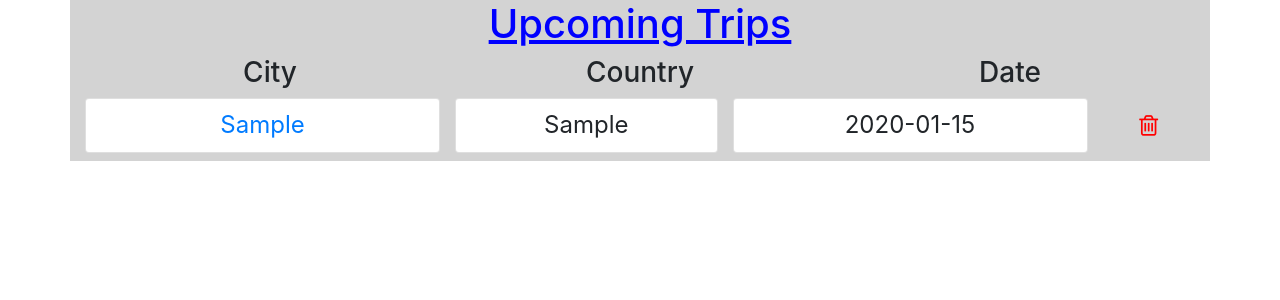
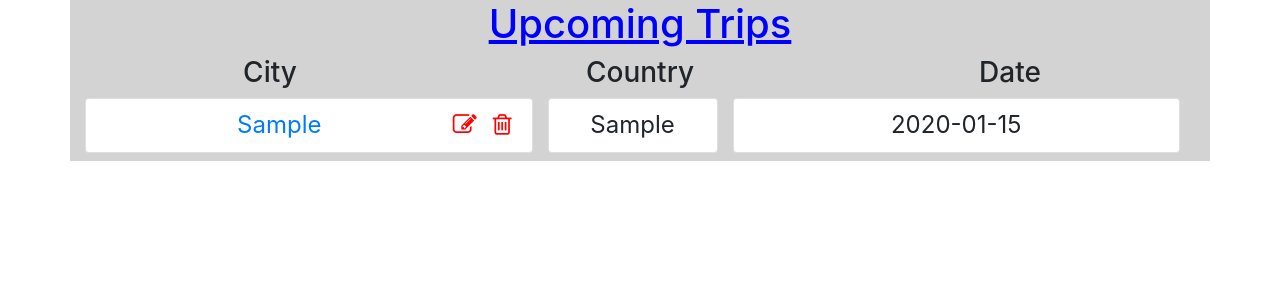
Before and after one commit to KevinChheang/Weather, a Flask app: page /all_trips/1 in a window 1280 px wide. Shown: the part 69-369 px from the top of the page. Run offline with Flask 2, Linux system fonts and the light colour scheme; the visitor is signed in with stand-in values (Sample User, id 1); tables that the repository leaves empty hold one stand-in row (values such as "Sample post"); parts of the project's set-up code (start-up, migrations or seed data) failed here and were passed over; some libraries are stand-ins or nearby versions.

Commit message:
implement edit trip

```diff
--- a/Code/app.py
+++ b/Code/app.py
@@ -129,6 +129,28 @@ def add_trip(user_id):
 
     return render_template("add_trip_form.html", form=form)
 
+@app.route("/edit-trip/<int:trip_id>", methods=["GET", "POST"])
+def edit_trip(trip_id):
+    setSession()
+    trip = UpcomingTrip.query.get_or_404(trip_id)
+
+    form = UpcomingTripForm(obj=trip)
+
+    if form.validate_on_submit():
+        trip.country = form.country.data
+        trip.city = form.city.data
+        trip.date = form.date.data.strftime("%m/%d/%Y")
+
+        db.session.add(trip)
+        db.session.commit()
+
+        flash("Trip updated", "success")
+
+        return redirect(f"/all_trips/{trip.user_id}")
+
+    return render_template("add_trip_form.html", form=form)
+
+
 @app.route("/delete-trip/<int:trip_id>")
 def delete_trip(trip_id):
     # check if user login or not
--- a/Code/static/css/weather.css
+++ b/Code/static/css/weather.css
@@ -39,11 +39,6 @@ h1, h2 {
     padding: 15px;
 }
 
-#trash-bin {
-    margin-top: 10px;
-    height: 40px;
-}
-
-#delete-trip {
+.trip-link {
     color: red;
 }
--- a/Code/templates/display_all_trips.html
+++ b/Code/templates/display_all_trips.html
@@ -5,33 +5,43 @@
         <h1 class="text-center">Upcoming Trips</h1>
 
         <div class="row text-center">
-            <div class="col-4">
+            <div class="col-md-4">
                 <h3 class="">City</h3>
             </div>
-            <div class="col-4">
+            <div class="col-md-4">
                 <h3 class="">Country</h3>
             </div>
-            <div class="col-4">
+            <div class="col-md-4">
                 <h3>Date</h3>
             </div>
         </div>
 
         {% for trip in trips %}
             <div class="row text-center">
-                <div class="col-4 list-group">
-                    <h4 class="font-weight-normal list-group-item"><a href="/trip_details/{{trip.id}}">{{trip.city}}</a></h4>
+                <!-- <div class="col-md-1">
                 </div>
 
-                <div class="col-3 list-group">
+                <div class="col-md-1">
+                </div> -->
+
+                <div class="col-md-5 list-group">
+                    <h4 class="font-weight-normal list-group-item">
+                        <a href="/trip_details/{{trip.id}}">
+                        {{trip.city}}
+                        </a>
+
+                        <a class="trip-link float-right trash-icon ml-3" href="/delete-trip/{{trip.id}}"><i class="fa fa-trash-o" aria-hidden="true"></i></a>
+
+                        <a class="trip-link float-right edit-icon" href="/edit-trip/{{trip.id}}"><i class="fa fa-edit" aria-hidden="true"></i></a>
+                    </h4>
+                </div>
+
+                <div class="col-md-2 list-group">
                     <h4 class="font-weight-normal list-group-item">{{trip.country}}</h4>
                 </div>
 
-                <div class="col-4 list-group">
+                <div class="col-md-5 list-group">
                     <h4 class="font-weight-normal list-group-item">{{trip.date}}</h4>
-                </div>
-
-                <div id="trash-bin" class="col-1">
-                    <a id="delete-trip" href="/delete-trip/{{trip.id}}"><i class="fa fa-trash-o" aria-hidden="true"></i></a>
                 </div>
             </div>
         {% endfor %}
```
Also changed, not shown: Code/static/img/edit-regular.svg (added).
